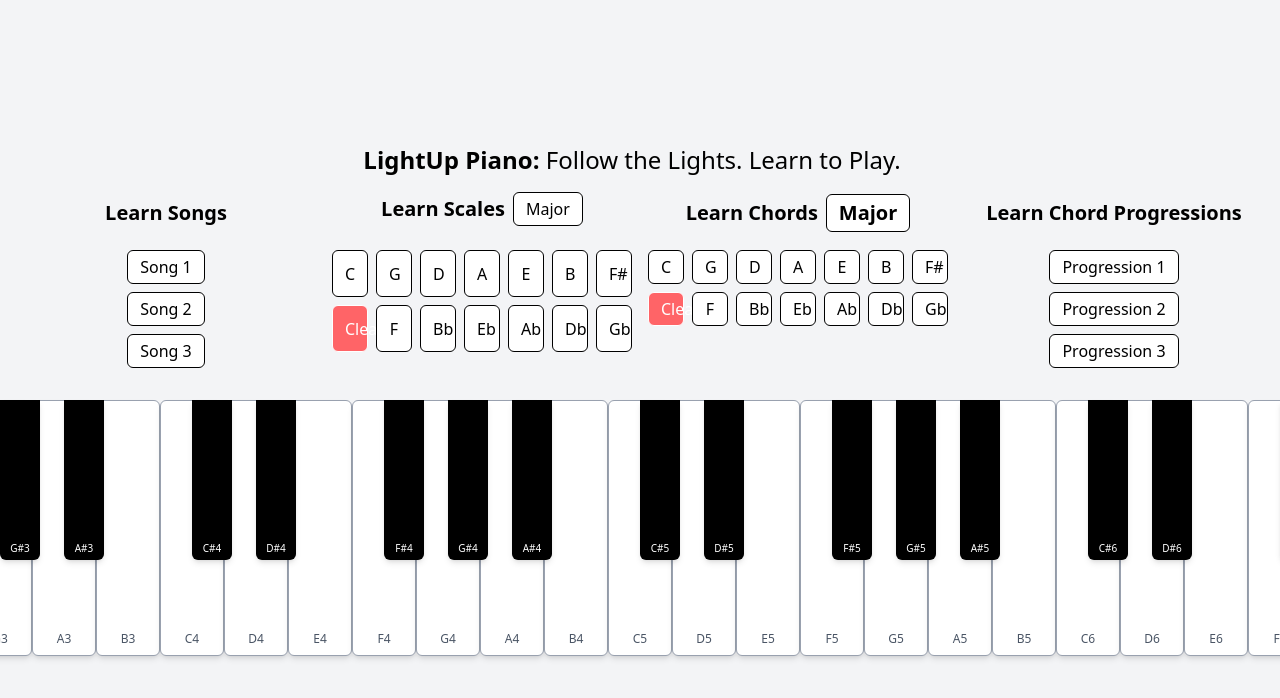
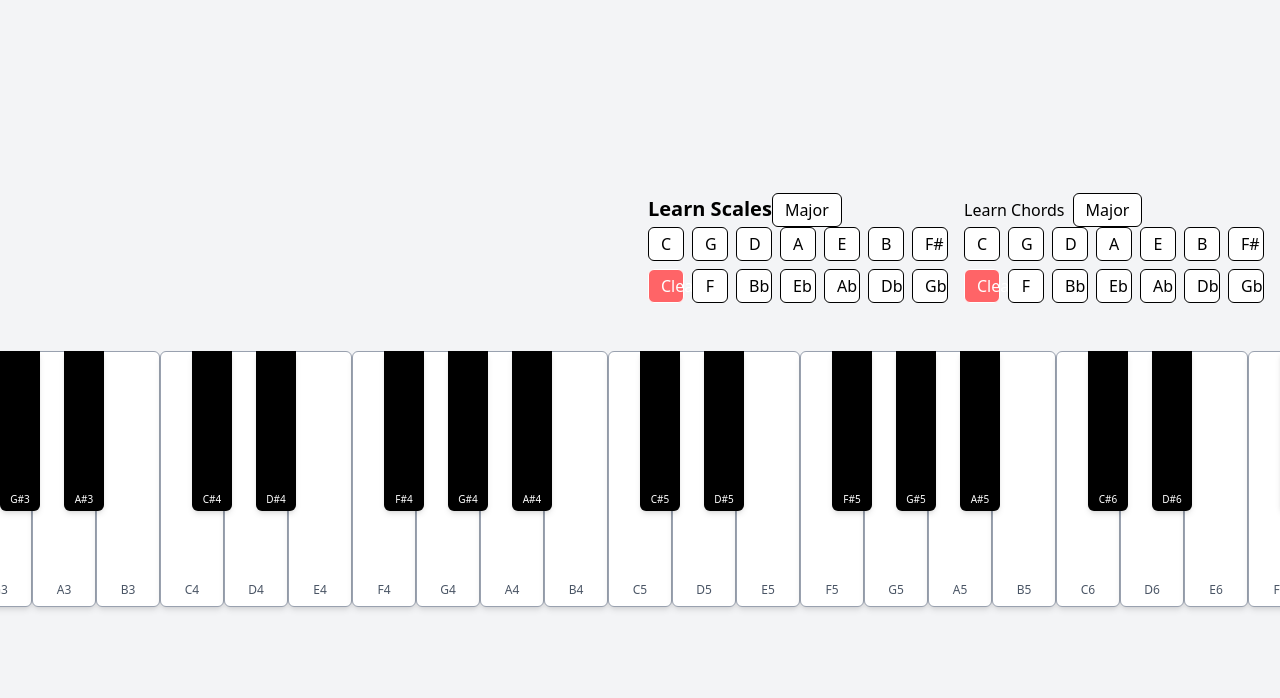
Before and after one commit to ehoover3/Piano, a Next.js app: page / in a window 1280 px wide. Shown: the top 698 px of the page. Built offline with nearby package versions, Linux system fonts and the light colour scheme.

Commit message:
reduce project scope to mvp features

```diff
--- a/src/app/components/ChordProgressionsButtons.tsx
+++ /dev/null
@@ -1,15 +0,0 @@
-import React from "react";
-
-const ChordProgressionsButtons: React.FC = () => {
-  return (
-    <div className='flex flex-col items-center'>
-      {["Progression 1", "Progression 2", "Progression 3"].map((progression) => (
-        <button key={progression} className='px-3 py-1 mb-2 rounded-md border bg-white text-black'>
-          {progression}
-        </button>
-      ))}
-    </div>
-  );
-};
-
-export default ChordProgressionsButtons;
--- a/src/app/components/ChordsButtons.tsx
+++ b/src/app/components/Chords.tsx
@@ -1,17 +1,22 @@
-// components/ChordsButtons.js
 import React from "react";
 
-type ChordsButtonsProps = {
+type ChordsProps = {
   selectedChordRoot: string | null;
   handleSelectChord: (chordRoot: string | null) => void;
+  chordType: string;
+  cycleChordType: () => void;
 };
 
-const ChordsButtons: React.FC<ChordsButtonsProps> = ({ selectedChordRoot, handleSelectChord }) => {
+const Chords: React.FC<ChordsProps> = ({ selectedChordRoot, handleSelectChord, chordType, cycleChordType }) => {
   const firstSetChords = ["C", "G", "D", "A", "E", "B", "F#"];
   const secondSetChords = ["F", "Bb", "Eb", "Ab", "Db", "Gb"];
 
   return (
     <div>
+      <span>Learn Chords</span>
+      <button onClick={cycleChordType} className='px-3 py-1 rounded-md border bg-white text-black ml-2'>
+        {chordType}
+      </button>
       <div className='grid grid-cols-7 gap-2 mb-6'>
         {firstSetChords.map((chordRoot) => (
           <button key={chordRoot} onClick={() => handleSelectChord(chordRoot)} className={`px-3 py-1 rounded-md border ${selectedChordRoot === chordRoot ? "bg-gray-800 text-white" : "bg-white text-black"}`}>
@@ -31,4 +36,4 @@ const ChordsButtons: React.FC<ChordsButtonsProps> = ({ selectedChordRoot, handle
   );
 };
 
-export default ChordsButtons;
+export default Chords;
--- /dev/null
+++ b/src/app/components/Keyboard.tsx
@@ -0,0 +1,61 @@
+// components/Keyboard.tsx
+"use client";
+
+type KeyboardProps = {
+  octaves: number[];
+  whiteNotesBase: string[];
+  blackNotesBase: { note: string; position: number }[];
+  handlePlayNote: (note: string, octave: number) => void;
+  getKeyColor: (note: string) => string;
+};
+
+export default function Keyboard({ octaves, whiteNotesBase, blackNotesBase, handlePlayNote, getKeyColor }: KeyboardProps) {
+  return (
+    <div className='relative'>
+      <div className='flex'>
+        {octaves.map((octave) =>
+          whiteNotesBase.map((note) => (
+            <button key={`${note}${octave}`} onClick={() => handlePlayNote(note, octave)} className='relative w-16 h-64 border border-gray-400 rounded-md shadow-md active:bg-gray-300 flex items-end justify-center pb-2' style={{ backgroundColor: getKeyColor(note) || "white" }}>
+              <span className='text-xs text-gray-600'>
+                {note}
+                {octave}
+              </span>
+            </button>
+          ))
+        )}
+        <button key='C7' onClick={() => handlePlayNote("C", 7)} className='relative w-16 h-64 border border-gray-400 rounded-md shadow-md active:bg-gray-300 flex items-end justify-center pb-2' style={{ backgroundColor: getKeyColor("C") || "white" }}>
+          <span className='text-xs text-gray-600'>C7</span>
+        </button>
+      </div>
+
+      <div className='absolute top-0 left-0 flex flex-wrap h-64 pointer-events-none'>
+        {octaves.map((octave) =>
+          whiteNotesBase.map((_, idx) => {
+            const blackKey = blackNotesBase.find((b) => b.position === idx);
+            if (!blackKey) return <div key={`spacer-${octave}-${idx}`} className='relative w-16'></div>;
+            return (
+              <div key={`${blackKey.note}${octave}`} className='relative w-16'>
+                <div className='flex justify-end'>
+                  <button
+                    onClick={() => handlePlayNote(blackKey.note, octave)}
+                    className='pointer-events-auto w-10 h-40 rounded-b-md shadow-md -mb-0.5 active:bg-gray-800 flex items-end justify-center pb-1'
+                    style={{
+                      backgroundColor: getKeyColor(blackKey.note) || "black",
+                      marginRight: "-0.5rem",
+                      zIndex: 10,
+                    }}>
+                    <span className='text-[10px] text-white'>
+                      {blackKey.note}
+                      {octave}
+                    </span>
+                  </button>
+                </div>
+              </div>
+            );
+          })
+        )}
+        <div className='relative w-16'></div>
+      </div>
+    </div>
+  );
+}
--- /dev/null
+++ b/src/app/components/Scales.tsx
@@ -0,0 +1,43 @@
+"use client";
+
+import { enharmonicMap } from "../scales";
+
+interface ScalesButtonsProps {
+  selectedScale: string | null;
+  scaleType: "Major" | "Natural Minor" | "Harmonic Minor" | "Melodic Minor";
+  cycleScaleType: () => void;
+  handleSelectScale: (scale: string) => void;
+  clearScale: () => void;
+}
+
+export default function ScalesButtons({ selectedScale, scaleType, cycleScaleType, handleSelectScale, clearScale }: ScalesButtonsProps) {
+  const sharpScales = ["C", "G", "D", "A", "E", "B", "F#"];
+  const flatScales = ["F", "Bb", "Eb", "Ab", "Db", "Gb"];
+
+  return (
+    <div>
+      {" "}
+      <span className='text-xl font-semibold'>Learn Scales</span>
+      <button onClick={cycleScaleType} className='px-3 py-1 rounded-md border bg-white text-black'>
+        {scaleType}
+      </button>
+      <div className='grid grid-cols-7 gap-2 mb-6'>
+        {sharpScales.map((scale) => (
+          <button key={scale} onClick={() => handleSelectScale(scale)} className={`px-3 py-1 rounded-md border ${selectedScale === scale ? "bg-gray-800 text-white" : "bg-white text-black"}`}>
+            {scale}
+          </button>
+        ))}
+
+        <button onClick={clearScale} className='px-3 py-1 rounded-md border bg-red-400 text-white'>
+          Clear
+        </button>
+
+        {flatScales.map((scale) => (
+          <button key={scale} onClick={() => handleSelectScale(scale)} className={`px-3 py-1 rounded-md border ${selectedScale === (enharmonicMap[scale] || scale) ? "bg-gray-800 text-white" : "bg-white text-black"}`}>
+            {scale}
+          </button>
+        ))}
+      </div>
+    </div>
+  );
+}
--- a/src/app/components/ScalesButtons.tsx
+++ /dev/null
@@ -1,34 +0,0 @@
-"use client";
-
-import { enharmonicMap } from "../scales";
-
-interface ScalesButtonsProps {
-  selectedScale: string | null;
-  handleSelectScale: (scale: string) => void;
-  clearScale: () => void;
-}
-
-export default function ScalesButtons({ selectedScale, handleSelectScale, clearScale }: ScalesButtonsProps) {
-  const sharpScales = ["C", "G", "D", "A", "E", "B", "F#"];
-  const flatScales = ["F", "Bb", "Eb", "Ab", "Db", "Gb"];
-
-  return (
-    <div className='grid grid-cols-7 gap-2 mb-6'>
-      {sharpScales.map((scale) => (
-        <button key={scale} onClick={() => handleSelectScale(scale)} className={`px-3 py-1 rounded-md border ${selectedScale === scale ? "bg-gray-800 text-white" : "bg-white text-black"}`}>
-          {scale}
-        </button>
-      ))}
-
-      <button onClick={clearScale} className='px-3 py-1 rounded-md border bg-red-400 text-white'>
-        Clear
-      </button>
-
-      {flatScales.map((scale) => (
-        <button key={scale} onClick={() => handleSelectScale(scale)} className={`px-3 py-1 rounded-md border ${selectedScale === (enharmonicMap[scale] || scale) ? "bg-gray-800 text-white" : "bg-white text-black"}`}>
-          {scale}
-        </button>
-      ))}
-    </div>
-  );
-}
--- a/src/app/components/SongsButtons.tsx
+++ /dev/null
@@ -1,15 +0,0 @@
-import React from "react";
-
-const SongsButtons: React.FC = () => {
-  return (
-    <div className='flex flex-col items-center'>
-      {["Song 1", "Song 2", "Song 3"].map((song) => (
-        <button key={song} className='px-3 py-1 mb-2 rounded-md border bg-white text-black'>
-          {song}
-        </button>
-      ))}
-    </div>
-  );
-};
-
-export default SongsButtons;
--- a/src/app/page.tsx
+++ b/src/app/page.tsx
@@ -2,10 +2,8 @@
 
 import { useState } from "react";
 import { majorScales, naturalMinorScales, harmonicMinorScales, melodicMinorScales, enharmonicMap } from "./scales";
-import SongsButtons from "./components/SongsButtons";
-import ScalesButtons from "./components/ScalesButtons";
-import ChordsButtons from "./components/ChordsButtons";
-import ChordProgressionsButtons from "./components/ChordProgressionsButtons";
+import Scales from "./components/Scales";
+import Chords from "./components/Chords";
 
 const octaves = [3, 4, 5, 6];
 
@@ -186,31 +184,13 @@ export default function Home() {
 
   return (
     <div className='flex flex-col items-center justify-center min-h-screen p-4 bg-gray-100'>
-      <h1 className='text-2xl mr-4 mb-4'>
-        <span className='font-bold'>LightUp Piano:</span> Follow the Lights. Learn to Play.
-      </h1>
-
       <div className='grid grid-cols-4 gap-4 w-full mb-6'>
-        <div className='flex justify-center items-center text-xl font-semibold'>Learn Songs</div>
         <div className='flex flex-col items-center'>
-          <div className='flex items-center gap-2 mb-2'>
-            <span className='text-xl font-semibold'>Learn Scales</span>
-            <button onClick={cycleScaleType} className='px-3 py-1 rounded-md border bg-white text-black'>
-              {scaleType}
-            </button>
-          </div>
+          <div className='flex items-center gap-2 mb-2'></div>
         </div>
-        <div className='flex justify-center items-center text-xl font-semibold'>
-          <span>Learn Chords</span>
-          <button onClick={cycleChordType} className='px-3 py-1 rounded-md border bg-white text-black ml-2'>
-            {chordType}
-          </button>
-        </div>
-        <div className='flex justify-center items-center text-xl font-semibold'>Learn Chord Progressions</div>
-        <SongsButtons />
-        <ScalesButtons selectedScale={selectedScale} handleSelectScale={handleSelectScale} clearScale={() => setSelectedScale(null)} />
-        <ChordsButtons selectedChordRoot={selectedChordRoot} handleSelectChord={handleSelectChord} />
-        <ChordProgressionsButtons />
+        <div className='flex justify-center items-center text-xl font-semibold'></div>
+        <Scales selectedScale={selectedScale} scaleType={scaleType} cycleScaleType={cycleScaleType} handleSelectScale={handleSelectScale} clearScale={() => setSelectedScale(null)} />
+        <Chords selectedChordRoot={selectedChordRoot} handleSelectChord={handleSelectChord} chordType={chordType} cycleChordType={cycleChordType} />
       </div>
 
       <div className='relative'>
```
